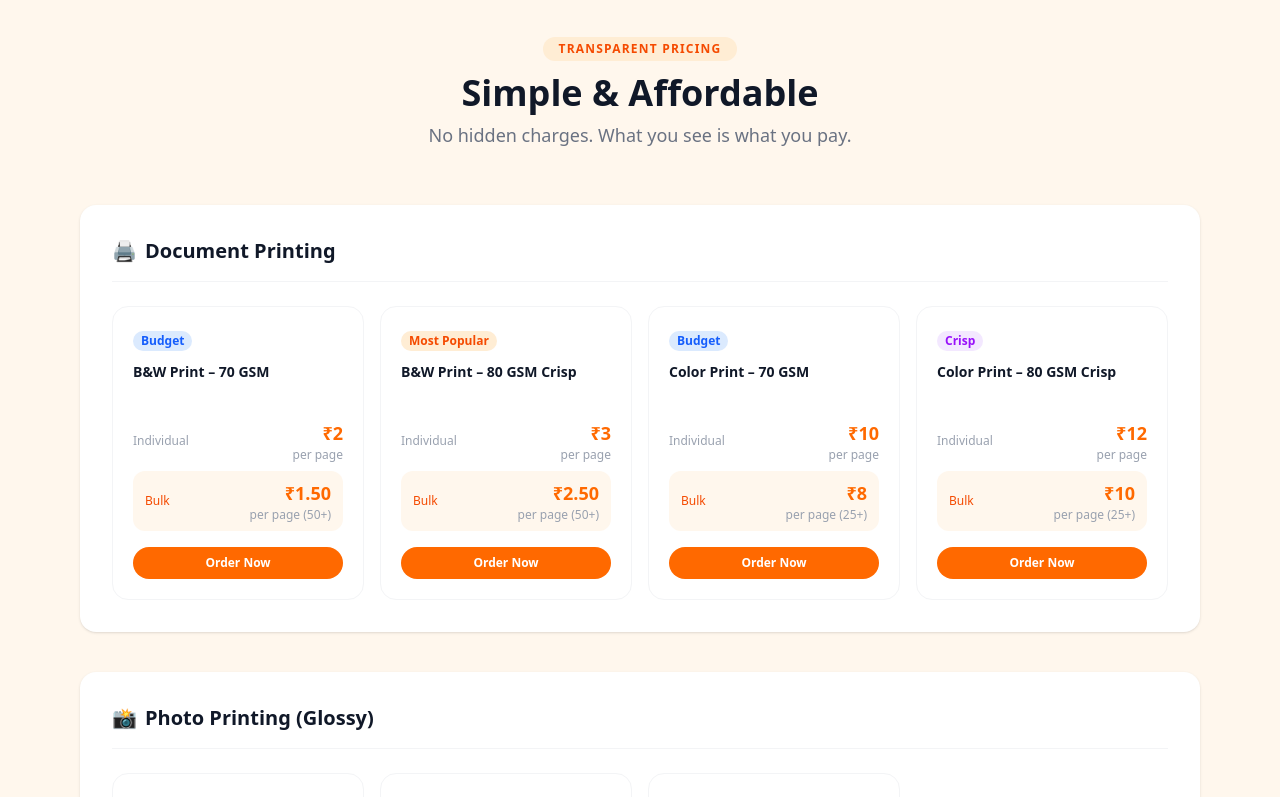
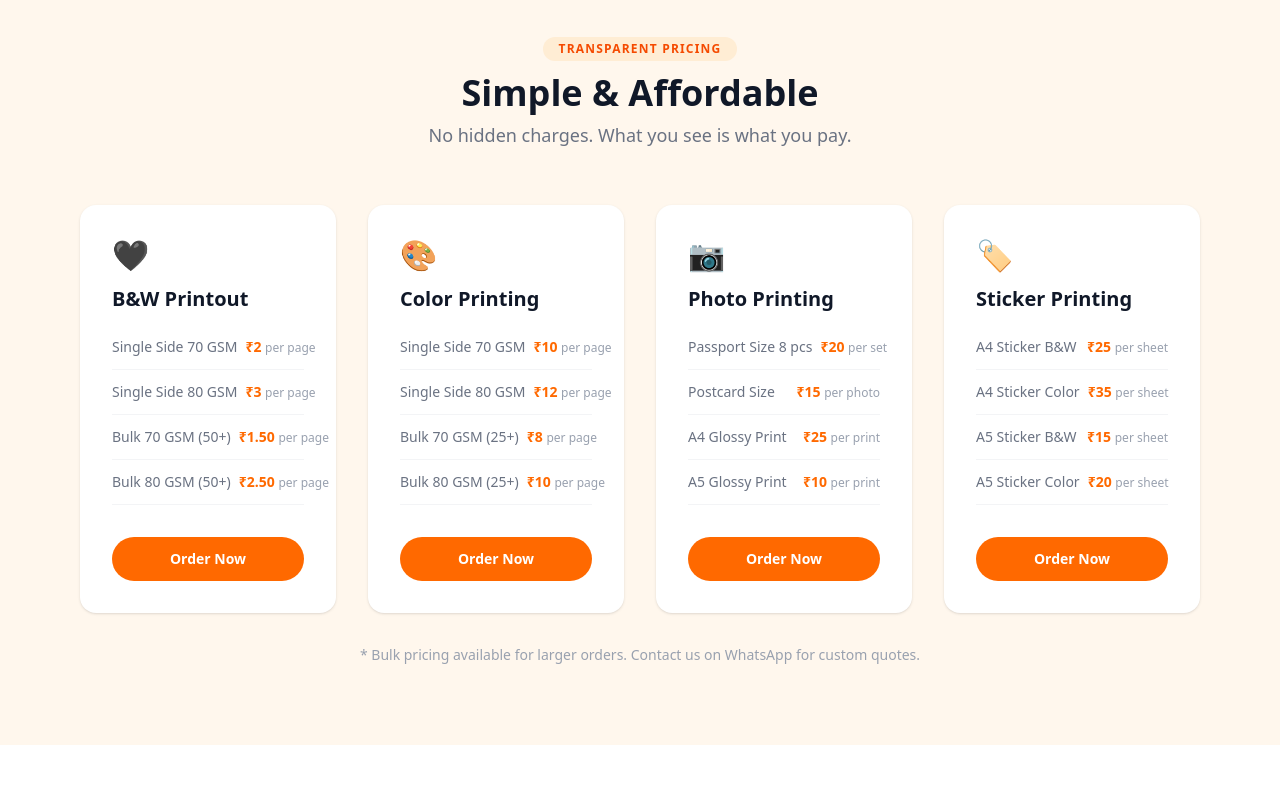
Before and after one commit to NikZ-2001/stationx, a Next.js app: page / in a window 1280 px wide. Shown: the part 2000-2797 px from the top of the page. Built offline with nearby package versions, Linux system fonts and the light colour scheme; a web font is replaced by a local one.

Commit message:
Updated photo and sticker pricing in components and app/pricing

```diff
--- a/app/pricing/PricingClient.tsx
+++ b/app/pricing/PricingClient.tsx
@@ -19,9 +19,10 @@ const categories = [
     title: "Photo Printing (Glossy)",
     orderLink: WA_LINKS.photo,
     items: [
-      { label: "Passport Size – 8 pcs", tag: "Glossy", tagColor: "bg-green-100 text-green-600", individual: "₹40", individualUnit: "per set", bulk: "₹35", bulkUnit: "per set (5+)" },
-      { label: "4x6 Photo Print", tag: "Glossy", tagColor: "bg-green-100 text-green-600", individual: "₹35", individualUnit: "per photo", bulk: "₹30", bulkUnit: "per photo (10+)" },
-      { label: "A4 Glossy Photo Print", tag: "Glossy", tagColor: "bg-green-100 text-green-600", individual: "₹50", individualUnit: "per print", bulk: "₹45", bulkUnit: "per print (10+)" },
+      { label: "Passport Size – 8 pcs", tag: "Glossy", tagColor: "bg-green-100 text-green-600", individual: "₹20", individualUnit: "per set", bulk: "₹15", bulkUnit: "per set (5+)" },
+      { label: "Postcard Size", tag: "Glossy", tagColor: "bg-green-100 text-green-600", individual: "₹15", individualUnit: "per photo", bulk: "₹10", bulkUnit: "per photo (10+)" },
+      { label: "A4 Glossy Photo Print", tag: "Glossy", tagColor: "bg-green-100 text-green-600", individual: "₹25", individualUnit: "per print", bulk: "₹20", bulkUnit: "per print (10+)" },
+      { label: "A5 Glossy Photo Print", tag: "Glossy", tagColor: "bg-green-100 text-green-600", individual: "₹10", individualUnit: "per print", bulk: "₹7", bulkUnit: "per print (10+)" },
     ],
   },
   {
@@ -29,10 +30,10 @@ const categories = [
     title: "Sticker Printing (Glossy)",
     orderLink: WA_LINKS.sticker,
     items: [
+      { label: "A4 Sticker – B&W", tag: "Glossy", tagColor: "bg-green-100 text-green-600", individual: "₹25", individualUnit: "per sheet", bulk: "₹20", bulkUnit: "per sheet (10+)" },
+      { label: "A4 Sticker – Color", tag: "Glossy", tagColor: "bg-green-100 text-green-600", individual: "₹35", individualUnit: "per sheet", bulk: "₹30", bulkUnit: "per sheet (10+)" },
       { label: "A5 Sticker – B&W", tag: "Glossy", tagColor: "bg-green-100 text-green-600", individual: "₹15", individualUnit: "per sheet", bulk: "₹12", bulkUnit: "per sheet (10+)" },
-      { label: "A5 Sticker – Color", tag: "Glossy", tagColor: "bg-green-100 text-green-600", individual: "₹30", individualUnit: "per sheet", bulk: "₹25", bulkUnit: "per sheet (10+)" },
-      { label: "A4 Sticker – B&W", tag: "Glossy", tagColor: "bg-green-100 text-green-600", individual: "₹25", individualUnit: "per sheet", bulk: "₹20", bulkUnit: "per sheet (10+)" },
-      { label: "A4 Sticker – Color", tag: "Glossy", tagColor: "bg-green-100 text-green-600", individual: "₹50", individualUnit: "per sheet", bulk: "₹45", bulkUnit: "per sheet (10+)" },
+      { label: "A5 Sticker – Color", tag: "Glossy", tagColor: "bg-green-100 text-green-600", individual: "₹20", individualUnit: "per sheet", bulk: "₹17", bulkUnit: "per sheet (10+)" },
     ],
   },
 ];
--- a/components/Pricing.tsx
+++ b/components/Pricing.tsx
@@ -1,133 +1,49 @@
 import { WA_LINKS } from "@/lib/whatsapp";
 
 export default function Pricing() {
-  const categories = [
+  const plans = [
     {
-      icon: "🖨️",
-      title: "Document Printing",
-      items: [
-        {
-          label: "B&W Print – 70 GSM",
-          tag: "Budget",
-          tagColor: "bg-blue-100 text-blue-600",
-          individual: "₹2",
-          individualUnit: "per page",
-          bulk: "₹1.50",
-          bulkUnit: "per page (50+)",
+      icon: "🖤",
+      category: "B&W Printout",
       waLink: WA_LINKS.bw,
-        },
-        {
-          label: "B&W Print – 80 GSM Crisp",
-          tag: "Most Popular",
-          tagColor: "bg-orange-100 text-orange-600",
-          individual: "₹3",
-          individualUnit: "per page",
-          bulk: "₹2.50",
-          bulkUnit: "per page (50+)",
-          waLink: WA_LINKS.bw,
-        },
-        {
-          label: "Color Print – 70 GSM",
-          tag: "Budget",
-          tagColor: "bg-blue-100 text-blue-600",
-          individual: "₹10",
-          individualUnit: "per page",
-          bulk: "₹8",
-          bulkUnit: "per page (25+)",
-          waLink: WA_LINKS.color,
-        },
-        {
-          label: "Color Print – 80 GSM Crisp",
-          tag: "Crisp",
-          tagColor: "bg-purple-100 text-purple-600",
-          individual: "₹12",
-          individualUnit: "per page",
-          bulk: "₹10",
-          bulkUnit: "per page (25+)",
-          waLink: WA_LINKS.color,
-        },
+      prices: [
+        { label: "Single Side 70 GSM", price: "₹2", unit: "per page" },
+        { label: "Single Side 80 GSM", price: "₹3", unit: "per page" },
+        { label: "Bulk 70 GSM (50+)", price: "₹1.50", unit: "per page" },
+        { label: "Bulk 80 GSM (50+)", price: "₹2.50", unit: "per page" },
       ],
     },
     {
-      icon: "📸",
-      title: "Photo Printing (Glossy)",
-      items: [
-        {
-          label: "Passport Size – 8 pcs",
-          tag: "Glossy",
-          tagColor: "bg-green-100 text-green-600",
-          individual: "₹40",
-          individualUnit: "per set",
-          bulk: "₹35",
-          bulkUnit: "per set (5+)",
-          waLink: WA_LINKS.photo,
+      icon: "🎨",
+      category: "Color Printing",
+      waLink: WA_LINKS.color,
+      prices: [
+        { label: "Single Side 70 GSM", price: "₹10", unit: "per page" },
+        { label: "Single Side 80 GSM", price: "₹12", unit: "per page" },
+        { label: "Bulk 70 GSM (25+)", price: "₹8", unit: "per page" },
+        { label: "Bulk 80 GSM (25+)", price: "₹10", unit: "per page" },
+      ],
     },
     {
-          label: "Postcard Size (4x6)",
-          tag: "Glossy",
-          tagColor: "bg-green-100 text-green-600",
-          individual: "₹35",
-          individualUnit: "per photo",
-          bulk: "₹30",
-          bulkUnit: "per photo (10+)",
+      icon: "📷",
+      category: "Photo Printing",
       waLink: WA_LINKS.photo,
-        },
-        {
-          label: "A4 Glossy Photo Print",
-          tag: "Glossy",
-          tagColor: "bg-green-100 text-green-600",
-          individual: "₹50",
-          individualUnit: "per print",
-          bulk: "₹45",
-          bulkUnit: "per print (10+)",
-          waLink: WA_LINKS.photo,
-        },
+      prices: [
+        { label: "Passport Size 8 pcs", price: "₹20", unit: "per set" },
+        { label: "Postcard Size", price: "₹15", unit: "per photo" },
+        { label: "A4 Glossy Print", price: "₹25", unit: "per print" },
+        { label: "A5 Glossy Print", price: "₹10", unit: "per print" },
       ],
     },
     {
       icon: "🏷️",
-      title: "Sticker Printing (Glossy)",
-      items: [
-        {
-          label: "A4 Sticker – B&W",
-          tag: "Glossy",
-          tagColor: "bg-green-100 text-green-600",
-          individual: "₹25",
-          individualUnit: "per sheet",
-          bulk: "₹20",
-          bulkUnit: "per sheet (10+)",
+      category: "Sticker Printing",
       waLink: WA_LINKS.sticker,
-        },
-        {
-          label: "A4 Sticker – Color",
-          tag: "Glossy",
-          tagColor: "bg-green-100 text-green-600",
-          individual: "₹50",
-          individualUnit: "per sheet",
-          bulk: "₹45",
-          bulkUnit: "per sheet (10+)",
-          waLink: WA_LINKS.sticker,
-        },
-        {
-          label: "A5 Sticker – B&W",
-          tag: "Glossy",
-          tagColor: "bg-green-100 text-green-600",
-          individual: "₹15",
-          individualUnit: "per sheet",
-          bulk: "₹12",
-          bulkUnit: "per sheet (10+)",
-          waLink: WA_LINKS.sticker,
-        },
-        {
-          label: "A5 Sticker – Color",
-          tag: "Glossy",
-          tagColor: "bg-green-100 text-green-600",
-          individual: "₹30",
-          individualUnit: "per sheet",
-          bulk: "₹25",
-          bulkUnit: "per sheet (10+)",
-          waLink: WA_LINKS.sticker,
-        },
+      prices: [
+        { label: "A4 Sticker B&W", price: "₹25", unit: "per sheet" },
+        { label: "A4 Sticker Color", price: "₹35", unit: "per sheet" },
+        { label: "A5 Sticker B&W", price: "₹15", unit: "per sheet" },
+        { label: "A5 Sticker Color", price: "₹20", unit: "per sheet" },
       ],
     },
   ];
@@ -143,94 +59,49 @@ export default function Pricing() {
           <p className="text-gray-500 mt-2 text-sm md:text-lg">No hidden charges. What you see is what you pay.</p>
         </div>
 
-        {/* Mobile: horizontal scroll per category */}
-        <div className="md:hidden space-y-8">
-          {categories.map((cat) => (
-            <div key={cat.title}>
-              <h3 className="text-base font-bold text-gray-900 font-[var(--font-playfair)] mb-3 flex items-center gap-2">
-                <span>{cat.icon}</span> {cat.title}
-              </h3>
-              <div className="flex gap-4 overflow-x-auto pb-3 scrollbar-hide snap-x snap-mandatory">
-                {cat.items.map((item) => (
-                  <div key={item.label} className="flex-none w-64 bg-white rounded-2xl p-5 shadow-sm snap-start">
-                    <span className={`inline-block text-xs font-semibold px-2 py-0.5 rounded-full mb-3 ${item.tagColor}`}>{item.tag}</span>
-                    <p className="text-sm font-semibold text-gray-900 mb-3 leading-tight">{item.label}</p>
-                    <div className="flex items-center justify-between mb-2">
-                      <span className="text-xs text-gray-400">Individual</span>
-                      <div className="text-right">
-                        <span className="text-base font-bold text-orange-500">{item.individual}</span>
-                        <span className="text-xs text-gray-400 ml-1">{item.individualUnit}</span>
-                      </div>
-                    </div>
-                    <div className="flex items-center justify-between bg-orange-50 rounded-xl px-3 py-2">
-                      <span className="text-xs text-orange-600 font-medium">Bulk</span>
-                      <div className="text-right">
-                        <span className="text-base font-bold text-orange-500">{item.bulk}</span>
-                        <span className="text-xs text-gray-400 ml-1">{item.bulkUnit}</span>
-                      </div>
-                    </div>
-                    <a href={item.waLink} target="_blank" rel="noreferrer" className="inline-block mt-4 w-full text-center bg-orange-500 text-white py-2 rounded-full text-xs font-semibold hover:bg-orange-600 transition">
+        {/* Mobile: horizontal scroll */}
+        <div className="flex gap-4 overflow-x-auto pb-4 md:hidden scrollbar-hide snap-x snap-mandatory">
+          {plans.map((plan) => (
+            <div key={plan.category} className="flex-none w-72 bg-white rounded-2xl p-6 shadow-sm snap-start">
+              <p className="text-3xl mb-2">{plan.icon}</p>
+              <h3 className="text-base font-bold mb-4 font-[var(--font-playfair)] text-gray-900">{plan.category}</h3>
+              <ul className="space-y-2">
+                {plan.prices.map((item) => (
+                  <li key={item.label} className="flex items-center justify-between border-b border-gray-100 pb-2 gap-2">
+                    <span className="text-xs text-gray-500 whitespace-nowrap">{item.label}</span>
+                    <span className="text-xs font-bold text-orange-500 whitespace-nowrap">{item.price} <span className="text-gray-400 font-normal">{item.unit}</span></span>
+                  </li>
+                ))}
+              </ul>
+              <a href={plan.waLink} target="_blank" rel="noreferrer" className="inline-block mt-5 w-full text-center bg-orange-500 text-white py-2.5 rounded-full font-semibold text-xs hover:bg-orange-600 transition">
                 Order Now
               </a>
             </div>
           ))}
         </div>
-            </div>
+
+        {/* Desktop: grid */}
+        <div className="hidden md:grid grid-cols-1 md:grid-cols-2 lg:grid-cols-4 gap-8">
+          {plans.map((plan) => (
+            <div key={plan.category} className="rounded-2xl p-8 bg-white shadow-sm hover:shadow-lg transition-all duration-300 hover:-translate-y-1">
+              <p className="text-3xl mb-3">{plan.icon}</p>
+              <h3 className="text-xl font-bold mb-6 font-[var(--font-playfair)] text-gray-900">{plan.category}</h3>
+              <ul className="space-y-3">
+                {plan.prices.map((item) => (
+                  <li key={item.label} className="flex items-center justify-between border-b border-gray-100 pb-3 gap-2">
+                    <span className="text-sm text-gray-500 whitespace-nowrap">{item.label}</span>
+                    <span className="text-sm font-bold text-orange-500 whitespace-nowrap">{item.price} <span className="text-xs text-gray-400 font-normal">{item.unit}</span></span>
+                  </li>
                 ))}
-        </div>
-
-        {/* Desktop: grid per category */}
-        <div className="hidden md:block space-y-10">
-          {categories.map((cat) => (
-            <div key={cat.title} className="bg-white rounded-2xl shadow-sm p-8">
-              <h3 className="text-xl font-bold text-gray-900 font-[var(--font-playfair)] mb-6 flex items-center gap-2 border-b border-gray-100 pb-4">
-                <span>{cat.icon}</span> {cat.title}
-              </h3>
-              <div className="grid grid-cols-2 lg:grid-cols-4 gap-4">
-                {cat.items.map((item) => (
-                  <div key={item.label} className="border border-gray-100 rounded-2xl p-5 hover:shadow-md transition-all duration-300 hover:-translate-y-1">
-                    <span className={`inline-block text-xs font-semibold px-2 py-0.5 rounded-full mb-3 ${item.tagColor}`}>{item.tag}</span>
-                    <p className="text-sm font-semibold text-gray-900 mb-4 leading-tight min-h-[40px]">{item.label}</p>
-                    <div className="flex items-center justify-between mb-2">
-                      <span className="text-xs text-gray-400">Individual</span>
-                      <div className="text-right">
-                        <span className="text-lg font-bold text-orange-500">{item.individual}</span>
-                        <span className="text-xs text-gray-400 block">{item.individualUnit}</span>
-                      </div>
-                    </div>
-                    <div className="flex items-center justify-between bg-orange-50 rounded-xl px-3 py-2 mb-4">
-                      <span className="text-xs text-orange-600 font-medium">Bulk</span>
-                      <div className="text-right">
-                        <span className="text-lg font-bold text-orange-500">{item.bulk}</span>
-                        <span className="text-xs text-gray-400 block">{item.bulkUnit}</span>
-                      </div>
-                    </div>
-                    <a href={item.waLink} target="_blank" rel="noreferrer" className="inline-block w-full text-center bg-orange-500 text-white py-2 rounded-full text-xs font-semibold hover:bg-orange-600 transition">
+              </ul>
+              <a href={plan.waLink} target="_blank" rel="noreferrer" className="inline-block mt-8 w-full text-center bg-orange-500 text-white py-3 rounded-full font-semibold text-sm hover:bg-orange-600 transition">
                 Order Now
               </a>
             </div>
           ))}
         </div>
-            </div>
-          ))}
-        </div>
 
-        {/* Included Services */}
-        <div className="mt-8 bg-white rounded-2xl shadow-sm p-6">
-          <h3 className="text-base font-bold text-gray-900 font-[var(--font-playfair)] mb-4">📦 Included Services</h3>
-          <div className="flex flex-wrap gap-4">
-            <div className="flex items-center gap-2 bg-green-50 border border-green-100 rounded-full px-4 py-2">
-              <i className="bi bi-check-circle-fill text-green-500 text-sm" />
-              <span className="text-sm text-gray-700 font-medium">Stapling — <span className="text-green-600 font-bold">Free</span></span>
-            </div>
-            <div className="flex items-center gap-2 bg-orange-50 border border-orange-100 rounded-full px-4 py-2">
-              <i className="bi bi-bicycle text-orange-500 text-sm" />
-              <span className="text-sm text-gray-700 font-medium">Delivery — <span className="text-orange-500 font-bold">From ₹5</span></span>
-            </div>
-          </div>
-        </div>
-
-        <p className="text-center text-gray-400 text-xs md:text-sm mt-6">
+        <p className="text-center text-gray-400 text-xs md:text-sm mt-8">
           * Bulk pricing available for larger orders. Contact us on WhatsApp for custom quotes.
         </p>
       </div>
```
Lines whose indentation alone changed are shown as unchanged.
